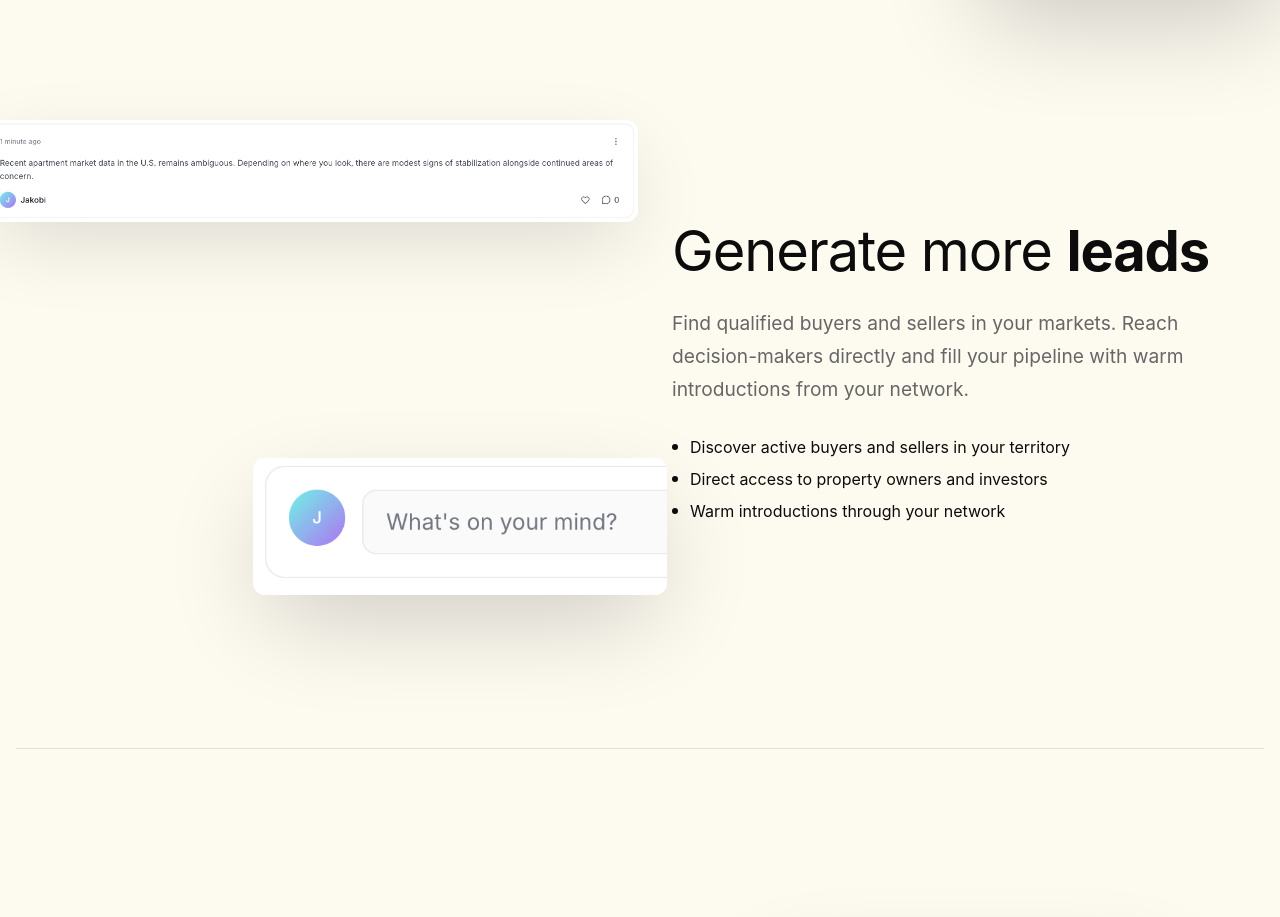
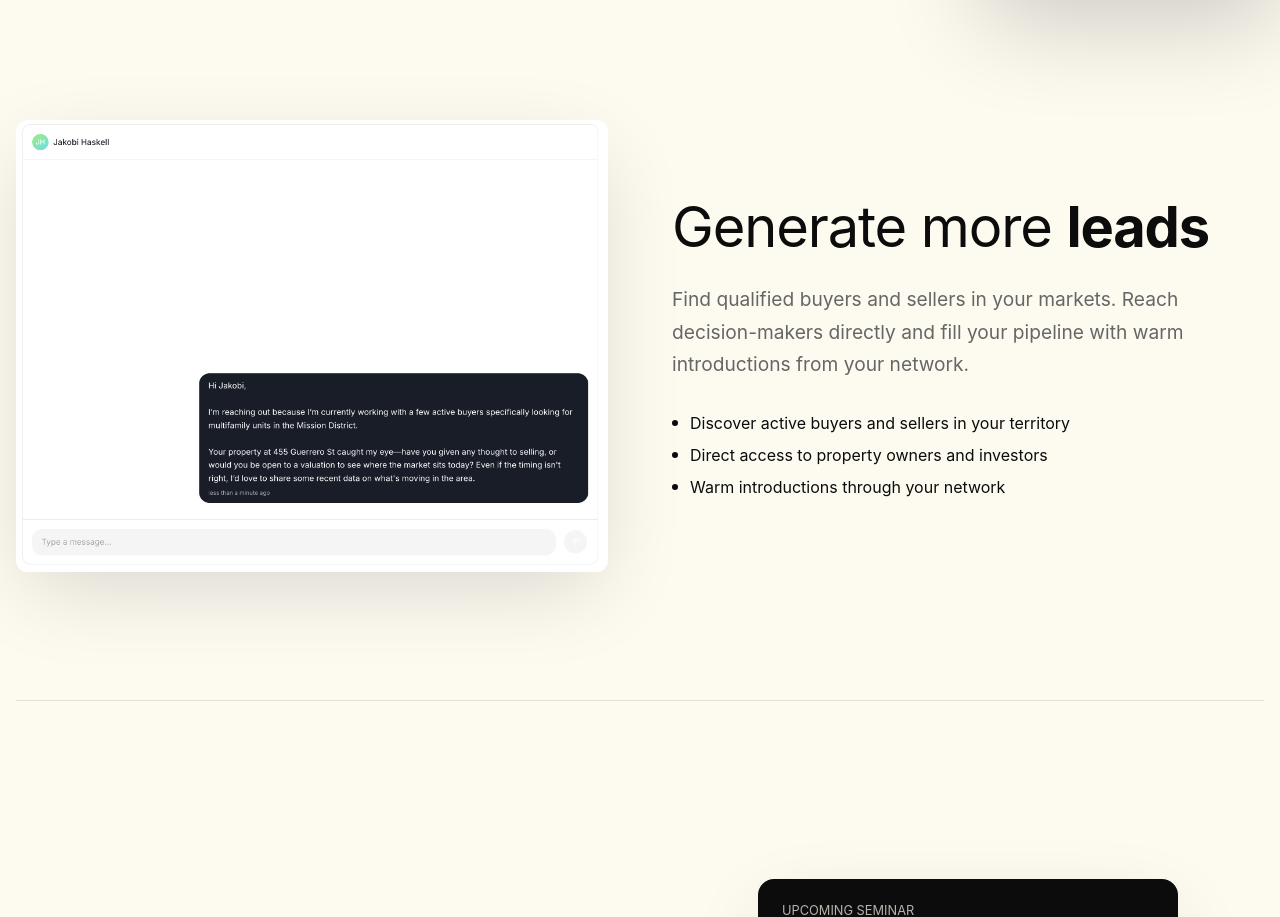
Before and after one commit to jahaskell53/landing-page-cre, a Next.js app: page /brokers in a window 1280 px wide. Shown: the part 1565-2482 px from the top of the page. Built offline with nearby package versions, Linux system fonts and the light colour scheme.

Commit message:
he Generate more leads section now uses a single mockup: new-lead.png (the chat/outreach screen).

```diff
--- a/src/app/brokers/page.tsx
+++ b/src/app/brokers/page.tsx
@@ -237,7 +237,7 @@ export default function BrokersPage() {
             gap: '4rem',
             alignItems: 'center'
           }}>
-            {/* Mockup - News Cards */}
+            {/* Mockup - New Lead */}
             <motion.div
               initial={{ opacity: 0, x: -40 }}
               whileInView={{ opacity: 1, x: 0 }}
@@ -246,62 +246,19 @@ export default function BrokersPage() {
               className="mockup-container-mobile"
               style={{
                 position: 'relative',
-                height: '500px'
-              }}
-            >
-              {/* Article Card */}
-              <motion.div
-                initial={{ opacity: 0, y: 20 }}
-                whileInView={{ opacity: 1, y: 0 }}
-                transition={{ duration: 0.8, delay: 0.2 }}
-                viewport={{ once: true }}
-                style={{
-                  position: 'absolute',
-                  left: '-5%',
-                  top: '0',
-                  width: '110%',
                 borderRadius: '12px',
                 overflow: 'hidden',
                 boxShadow: '0 25px 80px -12px rgba(0, 0, 0, 0.15)',
-                  background: 'white',
-                  zIndex: 1
+                background: 'white'
               }}
             >
               <Image
-                  src="/mockups/cropped/post.png"
-                  alt="News Article"
+                src="/mockups/cropped/new-lead.png"
+                alt="New lead outreach"
                 width={900}
-                  height={643}
+                height={700}
                 style={{ width: '100%', height: 'auto', display: 'block' }}
               />
-              </motion.div>
-
-              {/* Second Article Card */}
-              <motion.div
-                initial={{ opacity: 0, y: 30 }}
-                whileInView={{ opacity: 1, y: 0 }}
-                transition={{ duration: 0.8, delay: 0.4 }}
-                viewport={{ once: true }}
-                style={{
-                  position: 'absolute',
-                  right: '-10%',
-                  bottom: '5%',
-                  width: '70%',
-                  borderRadius: '12px',
-                  overflow: 'hidden',
-                  boxShadow: '0 35px 100px -15px rgba(0, 0, 0, 0.2)',
-                  background: 'white',
-                  zIndex: 2
-                }}
-              >
-                <Image
-                  src="/mockups/cropped/new-post.png.png"
-                  alt="Create Post"
-                  width={500}
-                  height={400}
-                  style={{ width: '100%', height: 'auto', display: 'block' }}
-                />
-              </motion.div>
             </motion.div>
 
             <motion.div
```
Also changed, not shown: public/mockups/cropped/new-lead.png (added). Lines whose indentation alone changed are shown as unchanged.
